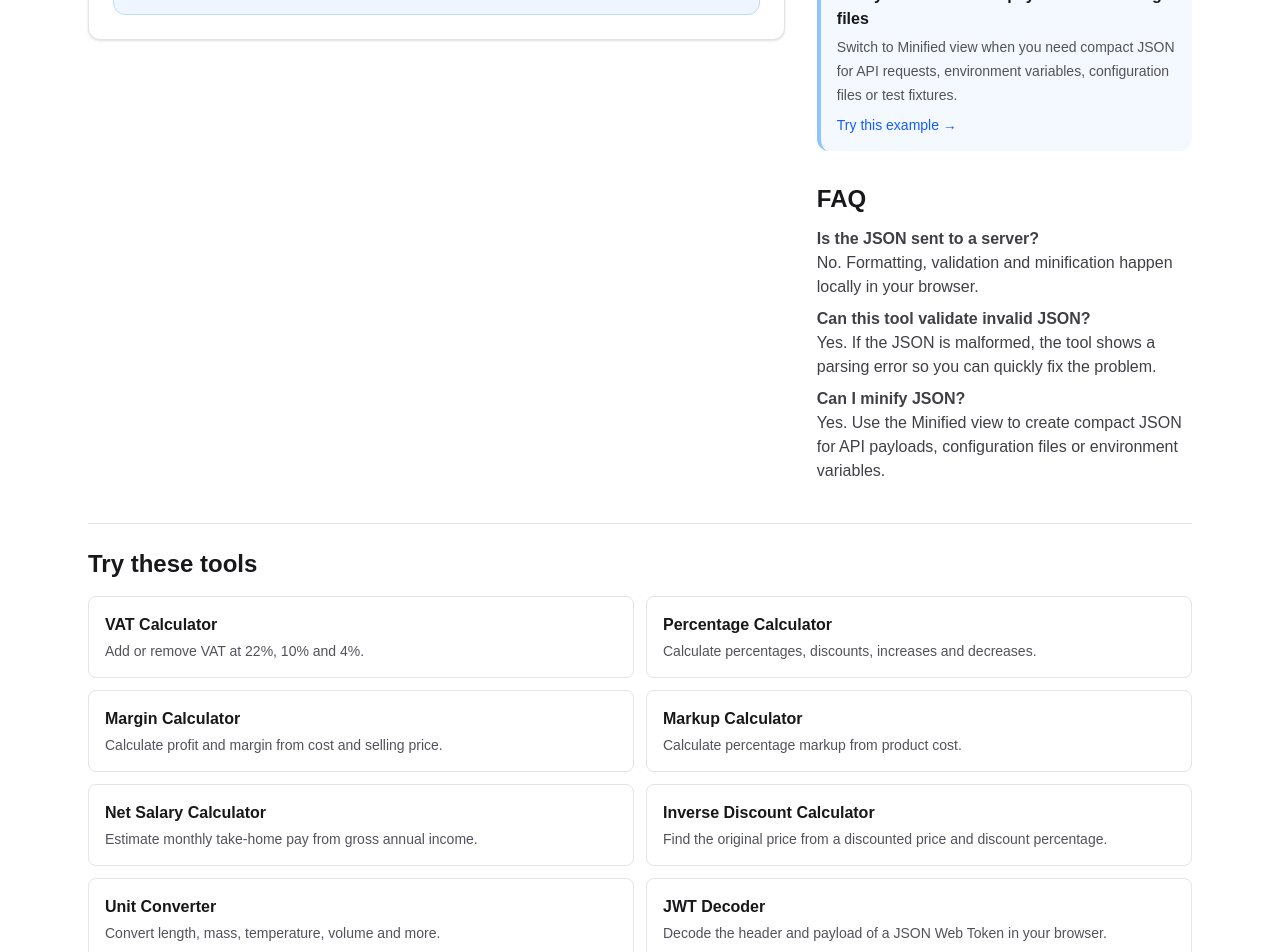
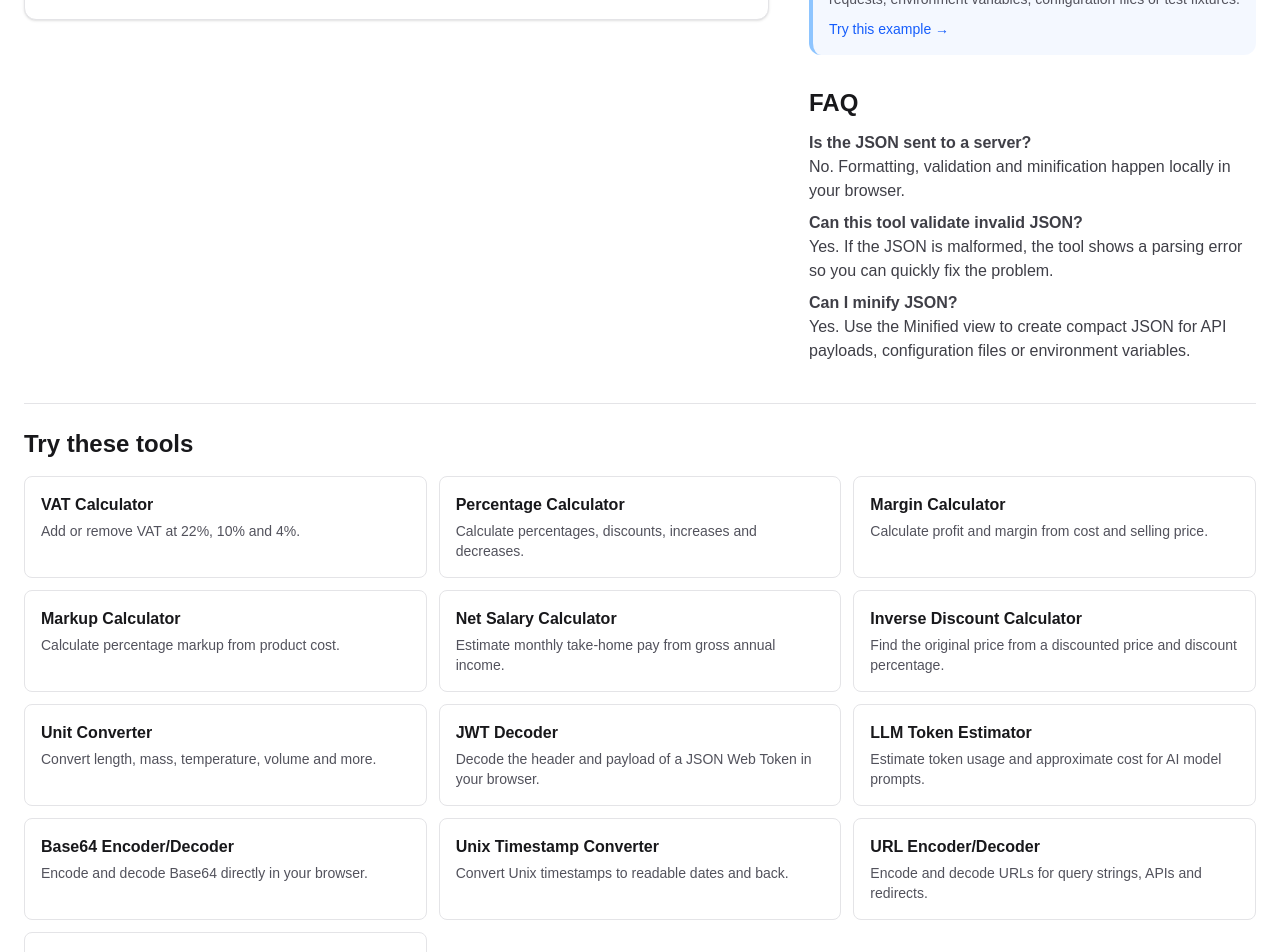
Before and after one commit to elpablo/calcolafacile, a Next.js app: page /en/json-formatter in a window 1280 px wide. Shown: the part 737-1689 px from the top of the page. Built offline with nearby package versions, Linux system fonts and the light colour scheme.

Commit message:
Update ToolLayout component for improved layout responsiveness and grid structure

```diff
--- a/src/components/ToolLayout.js
+++ b/src/components/ToolLayout.js
@@ -430,7 +430,7 @@ export default function ToolLayout({
         .filter((tool) => tool.href && (!currentPath || tool.href !== currentPath));
 
     return (
-        <main className="mx-auto max-w-6xl p-6">
+        <main className="mx-auto max-w-[1600px] p-6">
             <div className="mb-4">
                 <Link
                     href={lang === "it" ? "/it" : "/en"}
@@ -445,7 +445,7 @@ export default function ToolLayout({
             <h1 className="mb-4 text-3xl font-bold tracking-tight text-zinc-900 dark:text-zinc-100">
                 {title}
             </h1>
-            <div className="grid gap-8 lg:grid-cols-[minmax(0,1.3fr)_minmax(300px,0.7fr)] lg:items-start">
+            <div className="grid gap-8 lg:grid-cols-[minmax(0,1.25fr)_minmax(360px,0.75fr)] lg:items-start xl:gap-10">
                 <div className="rounded-xl border border-zinc-200 bg-white p-6 shadow-sm dark:border-zinc-700 dark:bg-zinc-900">
                     {children}
 
@@ -482,7 +482,7 @@ export default function ToolLayout({
                     <h2 className="mb-4 text-2xl font-semibold text-zinc-900 dark:text-zinc-100">
                         {t.related}
                     </h2>
-                    <div className="grid gap-3 sm:grid-cols-2">
+                    <div className="grid gap-3 sm:grid-cols-2 xl:grid-cols-3 2xl:grid-cols-4">
                         {visibleRelatedTools.map((tool) => (
                             <Link
                                 key={tool.href}
```
